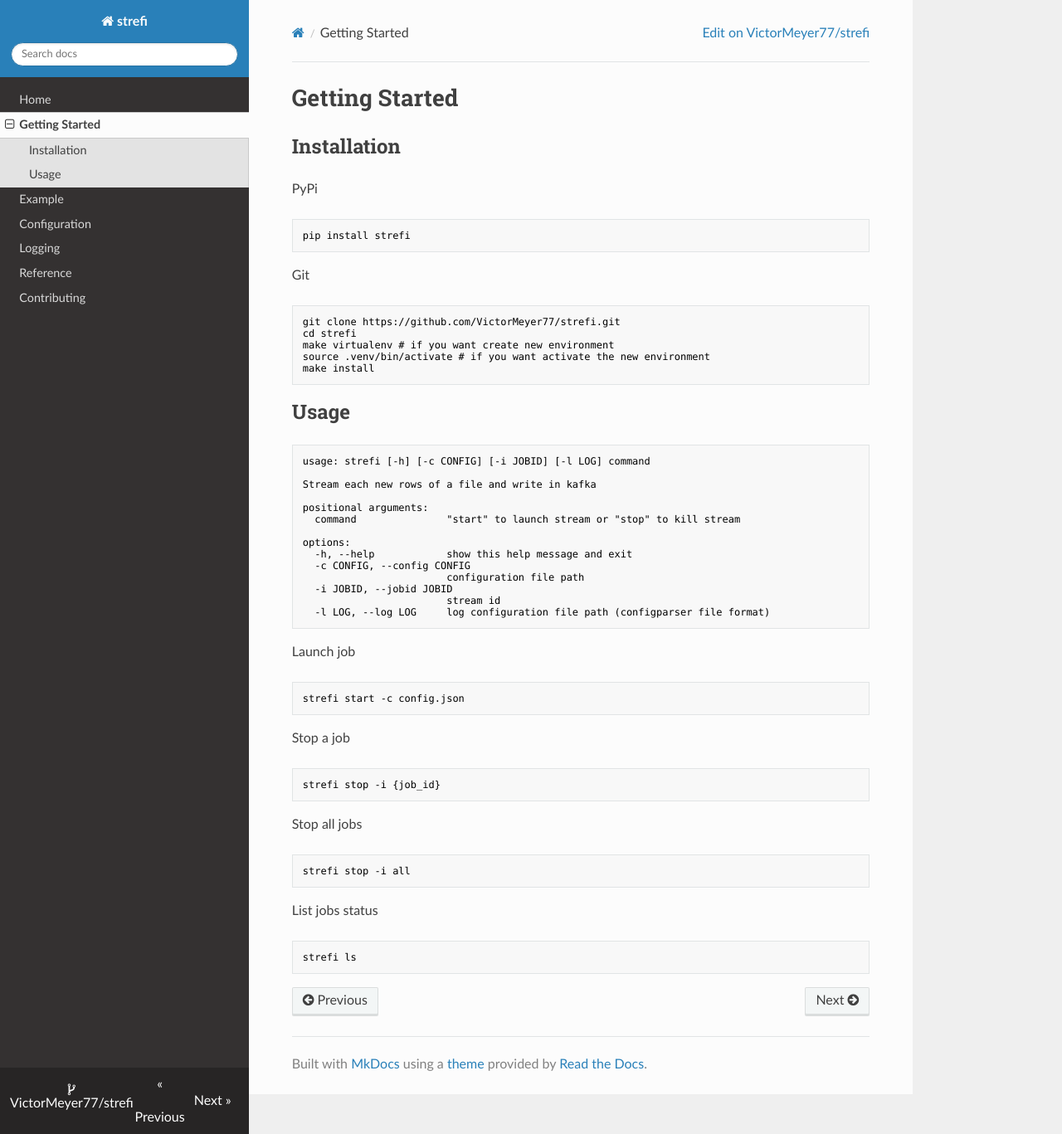
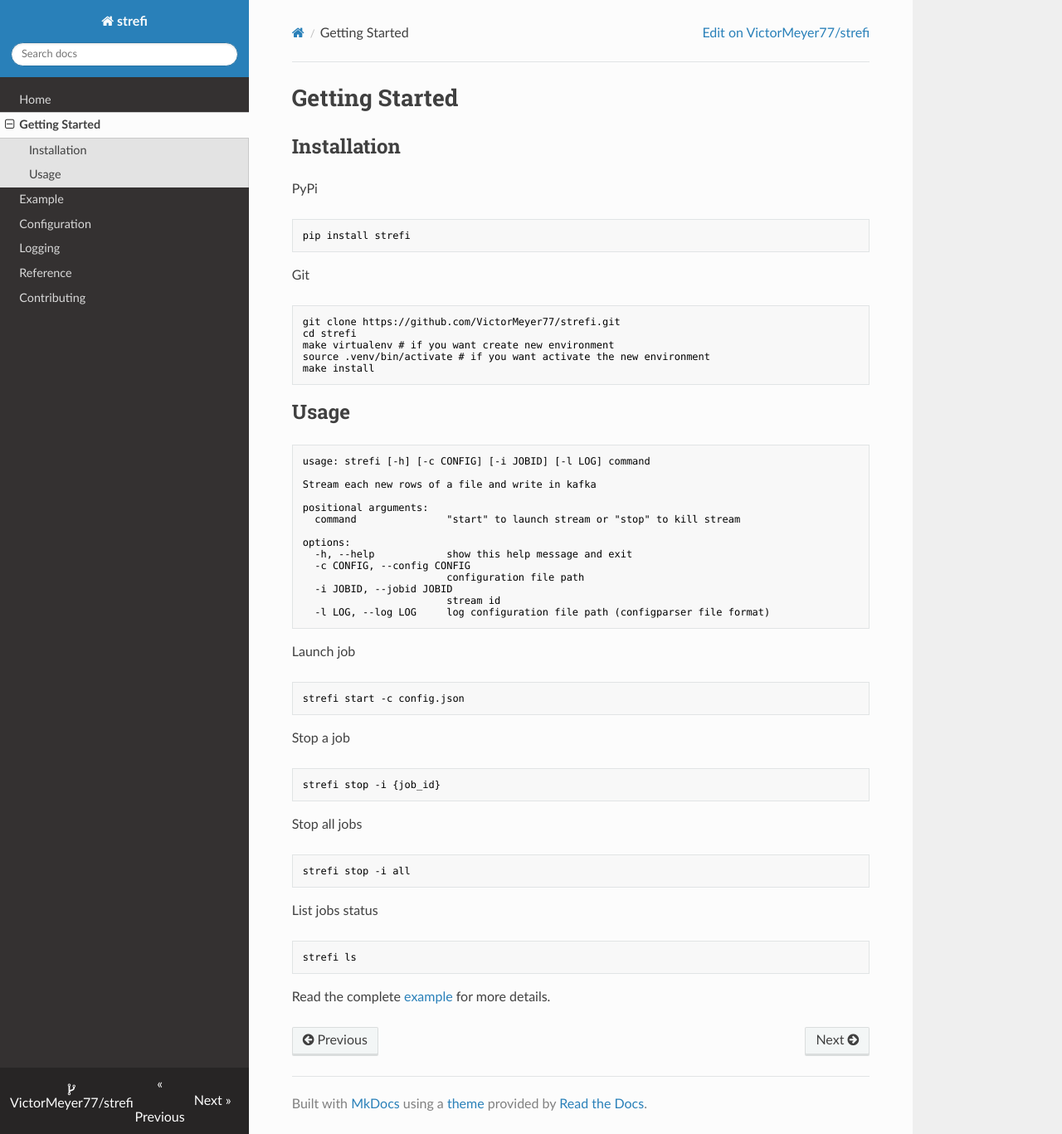
Before and after one commit to VictorMeyer77/strefi, an MkDocs documentation site: the page built from docs/getting-started.md, in a window 1280 px wide and 1367 px high. Shown: the whole window at 83% size. Built offline with MkDocs 1.6.1, drawn with Linux system fonts in a browser that asks for light colours; nearby versions of some CDN libraries.

Commit message:
docs: add example links

````diff
--- a/docs/getting-started.md
+++ b/docs/getting-started.md
@@ -60,3 +60,5 @@ List jobs status
 ```shell
 strefi ls
 ```
+
+Read the complete [example](example.md) for more details.
````
Also changed, not shown: README.md (+2 -0 lines).
